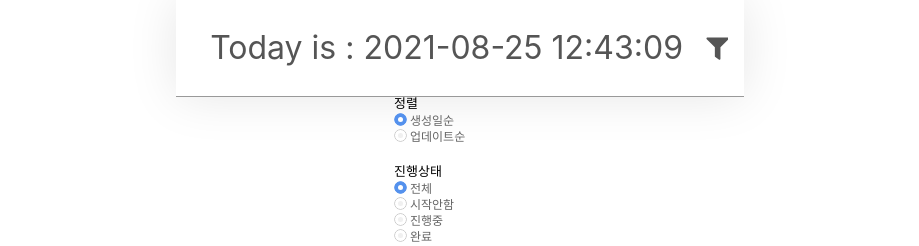
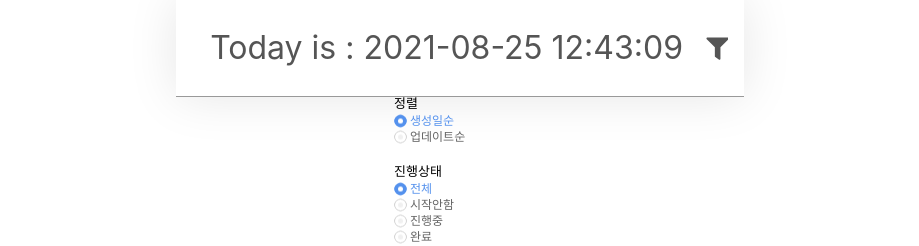
Before and after one commit to ONE-TED/5_moduCompany_team1, a React (Create React App) app: page / in a window 1280 px wide. Shown: the top 246 px of the page, without its empty margins (180-1099 px from the left). Built offline with nearby package versions, Linux system fonts and the light colour scheme.

Commit message:
Style : 필터 스타일 수정

```diff
--- a/src/Components/Filter/FilterStyle.ts
+++ b/src/Components/Filter/FilterStyle.ts
@@ -31,7 +31,7 @@ export const Radio = styled.input`
 export const Label = styled.label<{ checked: boolean }>`
   font-size: 12px;
   line-height: 16px;
-  color: #646464;
+  color: ${({ checked }) => (checked ? '#5491ED' : '#646464')};
   position: relative;
   cursor: pointer;
 
@@ -39,7 +39,8 @@ export const Label = styled.label<{ checked: boolean }>`
     content: '';
     position: absolute;
     left: -16px;
-    top: 0;
+    top: 50%;
+    transform: translateY(-50%);
     width: 13px;
     height: 13px;
     background-image: ${({ checked }) =>
```
